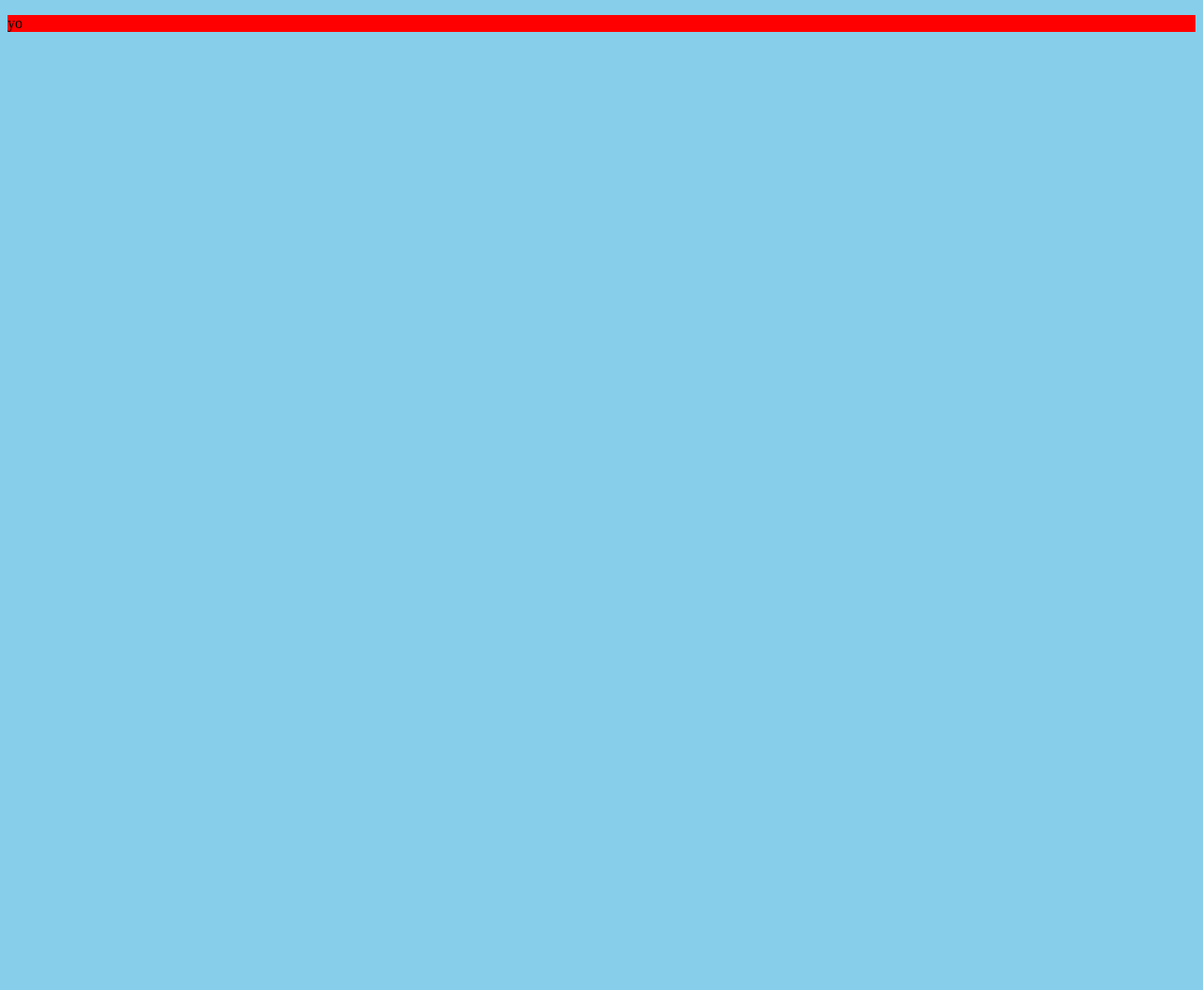
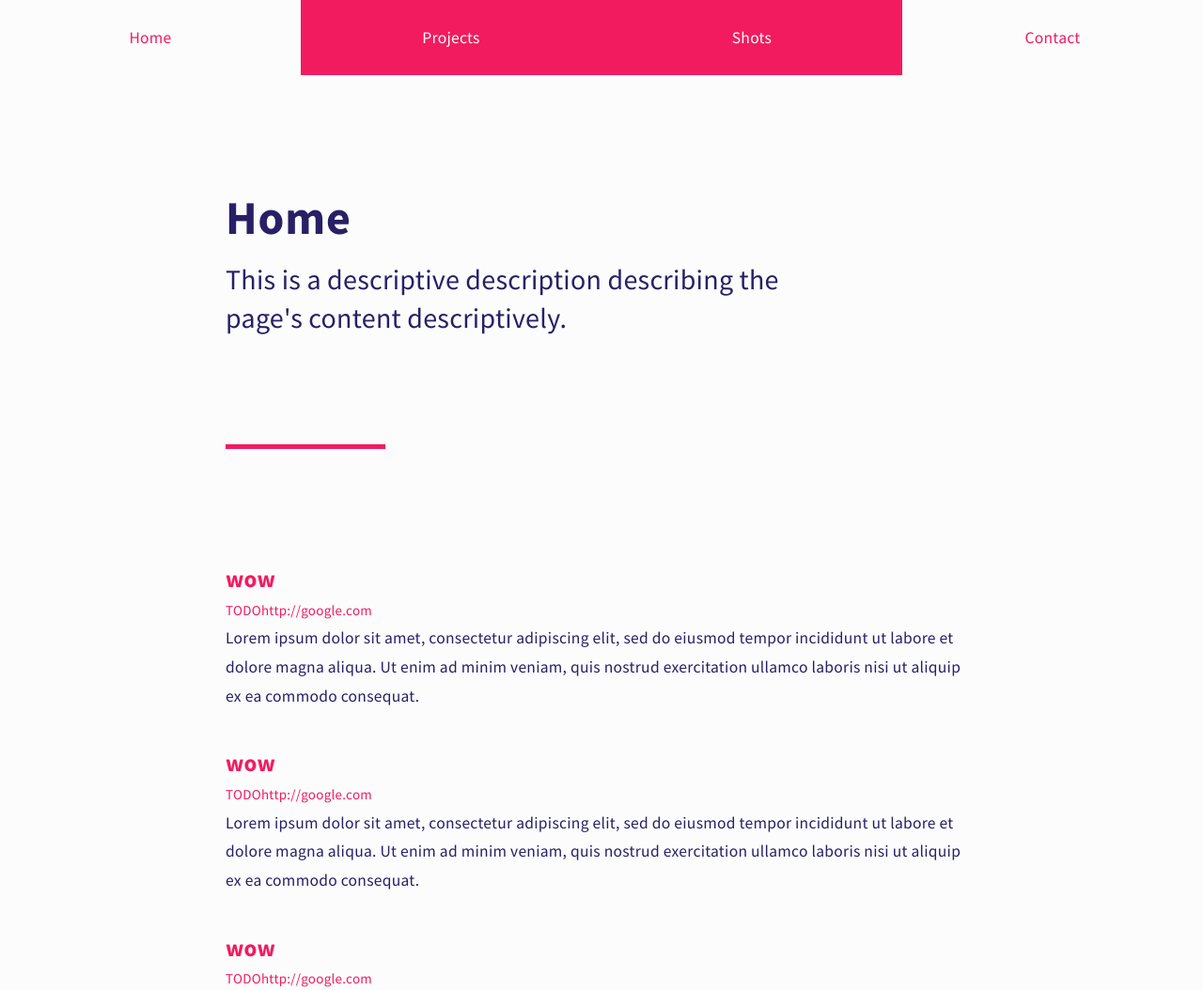
Before and after one commit to stausholm/website, a website built with Parcel: page src/index.html in a window 1280 px wide. Shown: the top 1054 px of the page at 94% size. Before the commit the page ends 800 px from the top, so only its background shows below. Built offline with nearby package versions, Linux system fonts and the light colour scheme.

Commit message:
init some code

```diff
--- a/src/index.html
+++ b/src/index.html
@@ -5,9 +5,57 @@
   <meta name="viewport" content="width=device-width, initial-scale=1.0">
   <meta http-equiv="X-UA-Compatible" content="ie=edge">
   <title>Document</title>
+  <link href="https://fonts.googleapis.com/css?family=Share+Tech+Mono|Source+Sans+Pro:300,400,600,700" rel="stylesheet" />
 </head>
 <body>
-  <p>yo</p>
+  <header>
+    <nav class="header-nav">
+      <a href="#" title="Go home">Home</a>
+      <a href="#" title="Bigger projects">Projects</a>
+      <a href="#" title="Smaller things I've made">Shots</a>
+      <a href="#" class="active" title="Contact info">Contact</a>
+    </nav>
+  </header>
+
+  <main class="content-wrapper">
+    <div class="hero-container">
+      <h1>Home</h1>
+      <p>
+        This is a descriptive description describing the page's content
+        descriptively.
+      </p>
+      <div class="divider"></div>
+    </div>
+
+    <div class="posts"></div>
+
+    <!-- New stuff -->
+    <div class="divider-with-text">
+      More projects
+    </div>
+    <ul>
+      <li>
+        <a href="#">
+          <span>Title</span>
+          <span class="small">Subtext</span>
+          <div class="arrow-icon"></div>
+        </a>
+      </li>
+    </ul>
+  </main>
+
+  <footer>
+    <div class="content-wrapper">
+      <nav>
+        <a href="#">github</a>
+        <a href="#">codepen</a>
+        <a href="#">facebook</a>
+        <a href="#">contact (opens dropdown with phone and email)</a>
+      </nav>
+
+      <span class="small-text">Footer yo</span>
+    </div>
+  </footer>
 
   <script src="./resources/main.js"></script>
 </body>
--- /dev/null
+++ b/src/resources/content/posts.js
@@ -0,0 +1,17 @@
+export default [
+  {
+    title: 'wow',
+    link: 'http://google.com',
+    description: 'Lorem ipsum dolor sit amet, consectetur adipiscing elit, sed do eiusmod tempor incididunt ut labore et dolore magna aliqua. Ut enim ad minim veniam, quis nostrud exercitation ullamco laboris nisi ut aliquip ex ea commodo consequat.'
+  },
+  {
+    title: 'wow',
+    link: 'http://google.com',
+    description: 'Lorem ipsum dolor sit amet, consectetur adipiscing elit, sed do eiusmod tempor incididunt ut labore et dolore magna aliqua. Ut enim ad minim veniam, quis nostrud exercitation ullamco laboris nisi ut aliquip ex ea commodo consequat.'
+  },
+  {
+    title: 'wow',
+    link: 'http://google.com',
+    description: 'Lorem ipsum dolor sit amet, consectetur adipiscing elit, sed do eiusmod tempor incididunt ut labore et dolore magna aliqua. Ut enim ad minim veniam, quis nostrud exercitation ullamco laboris nisi ut aliquip ex ea commodo consequat.'
+  }
+]
--- /dev/null
+++ b/src/resources/css/_base.scss
@@ -0,0 +1,26 @@
+* {
+  margin: 0;
+  padding: 0;
+  box-sizing: border-box;
+}
+
+body {
+  font-family: $font-family-base;
+  letter-spacing: .0135em;
+  -webkit-font-smoothing: antialiased;
+  overflow: visible;
+  background-color: $color-primary;
+}
+
+.content-wrapper {
+  max-width: 42rem;
+  margin: 0 auto;
+  padding: 0 $default-spacing;
+  animation: reveal .4s ease-in-out;
+}
+
+@keyframes reveal {
+  0% {opacity: 0; transform: translateY(10px);}
+  33% {opacity: 0; transform: translateY(10px);}
+  100% {opacity: 100; transform: translateY(0);}
+}
--- /dev/null
+++ b/src/resources/css/_type.scss
@@ -0,0 +1,29 @@
+@media screen and (min-width: 768px) {
+  html {
+    font-size: 20px;
+  }
+}
+
+h1, p {
+  color: $text;
+}
+p a {
+  color: $color-secondary;
+  text-decoration: none;
+  font-size: .75rem;
+  transition: color .2s;
+}
+p a:hover {
+  color: $text;
+}
+h2, h2 a {
+  color: $color-secondary;
+  text-decoration: none;
+  transition: color .2s;
+  font-size: 1.25rem;
+  line-height: 1.35;
+
+  &:hover {
+    color: $text;
+  }
+}
--- /dev/null
+++ b/src/resources/css/_variables.scss
@@ -0,0 +1,28 @@
+$default-spacing:           1rem;
+
+$font-family-base:          'Source Sans Pro', sans-serif;
+
+
+// index
+$color-secondary:          #FF4CA8;
+$color-primary:            #211B3B;
+$text:                     #fff;
+//$page: "index1";
+
+//index2
+$color-secondary:          #62FED8;
+$color-primary:            #0C0C0C;
+$text:                     #fff;
+//$page: "index2";
+
+//index3
+$color-secondary:          #3150DF;
+$color-primary:            #fff;
+$text:                     #3D3C3B;
+//$page: "index3";
+
+//index 4
+$color-secondary:          #F21B5F;
+$color-primary:            #FCFCFD;
+$text:                     #282066;
+//$page: "index4";
--- /dev/null
+++ b/src/resources/css/components/_footer.scss
@@ -0,0 +1,8 @@
+footer {
+  margin-top: 5rem;
+  text-align: center;
+  margin-bottom: 2rem;
+  font-size: .75rem;
+  line-height: 1.5;
+  color: $color-secondary;
+}
--- /dev/null
+++ b/src/resources/css/components/_header.scss
@@ -0,0 +1,32 @@
+header {
+  width: 100%;
+
+  nav, nav a {
+    display: flex;
+    flex: 1 1 0;
+    align-items: center;
+  }
+
+  nav a {
+    text-decoration: none;
+    text-align: center;
+    justify-content: center;
+    height: 4rem;
+    transition: background-color .2s, color .2s;
+
+    background-color: $color-secondary;
+    color: $color-primary;
+
+    &:hover,
+    &:focus,
+    &.active {
+      background-color: $color-primary;
+      color: $color-secondary;
+    }
+  }
+}
+
+header nav, p {
+  font-size: .875rem;
+  line-height: 1.75;
+}
--- /dev/null
+++ b/src/resources/css/components/_hero.scss
@@ -0,0 +1,27 @@
+.hero-container {
+  min-height: 65vh;
+  display: flex;
+  flex-direction: column;
+  justify-content: center;
+
+  h1 {
+    font-size: 2.5rem;
+    line-height: 1.2;
+    margin: 0;
+    letter-spacing: .0175em;
+  }
+
+  > p {
+    margin: .5em 0;
+    max-width: 30rem;
+    font-size: 1.5rem;
+    line-height: 1.35;
+  }
+
+  .divider {
+    margin-top: 5rem;
+    width: 170px;
+    height: 5px;
+    background-color: $color-secondary;
+  }
+}
--- /dev/null
+++ b/src/resources/css/components/_post.scss
@@ -0,0 +1,3 @@
+.post {
+  margin-bottom: 2rem;
+}
--- /dev/null
+++ b/src/resources/js/post.js
@@ -0,0 +1,34 @@
+import posts from '../content/posts'
+
+const formatLink = path => {
+  // only interested in protocol & hostname
+  return 'TODO'+path
+}
+
+const createPostMarkup = post => {
+  return `
+  <article class="post">
+    <h2><a href="${post.link}">${post.title}</a></h2>
+    <p><a href="${post.link}">${formatLink(post.link)}</a></p>
+    <p>${post.description}</p>
+  </article>`
+}
+
+const generatePosts = posts => {
+  let markup = ''
+
+  posts.forEach(post => {
+    markup += createPostMarkup(post)
+  });
+  return markup
+  //return posts.map(createPostMarkup).
+}
+
+const renderPosts = selector => {
+  const el = document.querySelector(selector)
+  if (!el) return
+
+  return el.innerHTML = generatePosts(posts)
+}
+
+module.exports = renderPosts
--- a/src/resources/js/test.js
+++ /dev/null
@@ -1,3 +0,0 @@
-export const yoyo = () => {
-  console.log('boo')
-}
--- a/src/resources/main.js
+++ b/src/resources/main.js
@@ -1,27 +1,9 @@
 import "./main.scss";
 
-// babel/preset-env is used to convert ES6 syntax to ES5.
-// If new ES6 library functions, such as string.includes is needed, install the individual polyfill or use @babel/polyfill (if using babel < v7.4) https://babeljs.io/docs/en/next/babel-polyfill.html
+import renderPosts from './js/post'
 
-import {yoyo} from './js/test'
-
-console.log('nice')
-const set = new Set([1, 2, 3]);
-[1, 2, 3].includes(2);
-
-const x = "123";
-
-const hasVal = x.includes('4')
-console.log(hasVal)
-const test = `this is ${x} test`
-
-const arrow = () => {
-  return 'this is arrow func'
+const init = () => {
+  renderPosts('.posts')
 }
 
-const obj1 = {x} // this is a comment
-
-const obj2 = {...obj1}
-
-console.log('asd');
-console.log('asdasaa')
+init()
--- a/src/resources/main.scss
+++ b/src/resources/main.scss
@@ -1,7 +1,10 @@
-body {
-  background: skyblue;
+@import "css/variables";
 
-  p {
-    background: red;
-  }
-}
+@import "css/type";
+@import "css/base";
+
+// components
+@import "css/components/header";
+@import "css/components/hero";
+@import "css/components/post";
+@import "css/components/footer";
```
